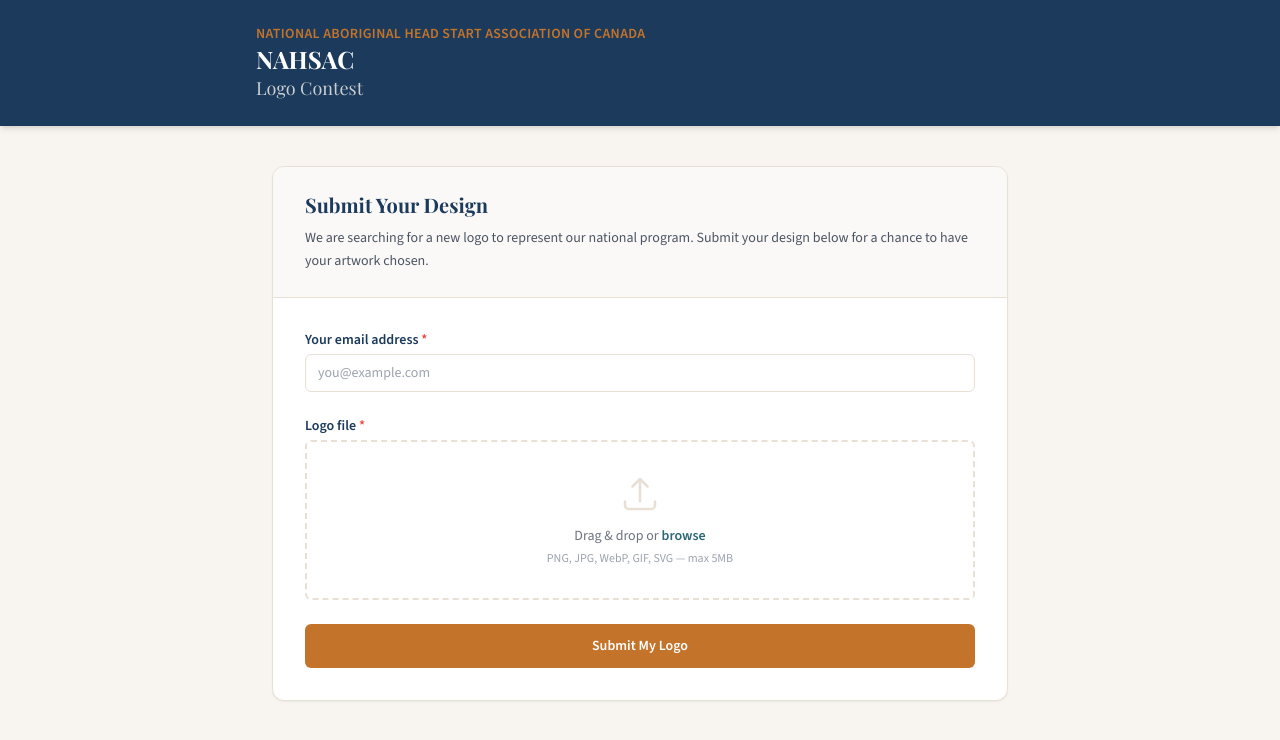
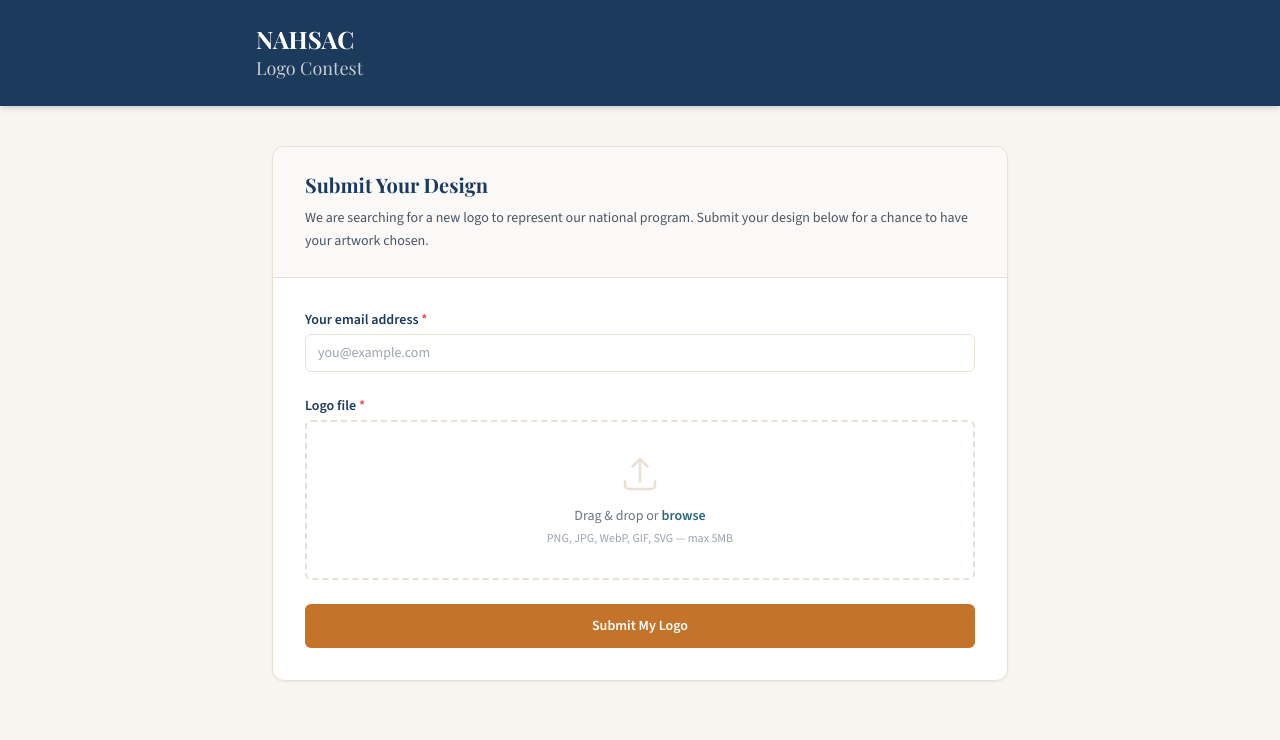
Before and after one commit to icespear514/logo_aahsa, a Next.js app: page / in a window 1280 px wide. Shown: the top 740 px of the page. Built offline with nearby package versions, Linux system fonts and the light colour scheme; a web font is replaced by a local one.

Commit message:
fix: replace Alberta with National Aboriginal Head Start Association of Canada on all pages

```diff
--- a/app/admin/login/page.tsx
+++ b/app/admin/login/page.tsx
@@ -38,7 +38,7 @@
       <div className="w-full max-w-sm">
         <div className="text-center mb-8">
           <p className="text-aahsa-ochre text-xs font-semibold tracking-wide uppercase mb-1">
-            Alberta Aboriginal Head Start Association
+            National Aboriginal Head Start Association of Canada
           </p>
           <h1 className="font-heading text-2xl font-bold text-aahsa-navy">
             Contest Management
--- a/app/page.tsx
+++ b/app/page.tsx
@@ -7,9 +7,6 @@
       <header className="bg-aahsa-navy py-6 px-4 shadow-md">
         <div className="mx-auto max-w-3xl flex items-center gap-4">
           <div>
-            <p className="text-aahsa-ochre text-sm font-semibold tracking-wide uppercase">
-              National Aboriginal Head Start Association of Canada
-            </p>
             <h1 className="font-heading text-2xl font-bold text-white leading-tight">
               NAHSAC
             </h1>
```
